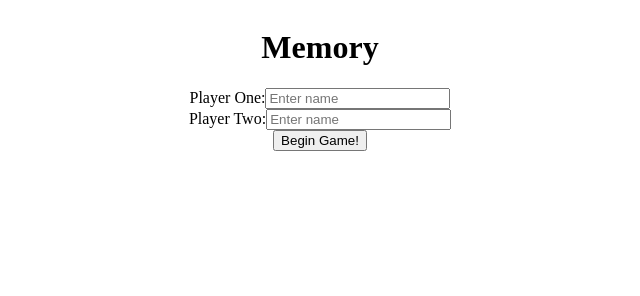
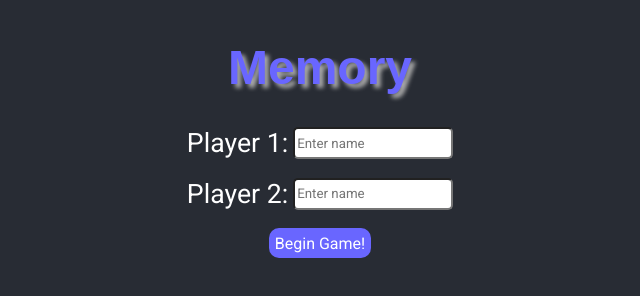
Before and after one commit to piper88/memory-react, a React app: page / in a window 1280 px wide. Shown: the whole page, without its empty margins (320-960 px from the left). Built offline with nearby package versions, Linux system fonts and the light colour scheme; a web font is replaced by a local one.

Commit message:
adds styling to player form elements button, input, and label

```diff
--- a/public/index.html
+++ b/public/index.html
@@ -3,6 +3,9 @@
   <head>
     <meta charset="utf-8" />
     <link rel="icon" href="%PUBLIC_URL%/favicon.ico" />
+    <link rel="stylesheet"
+          href="https://fonts.googleapis.com/css?family=Potta+One">
+    <link href="https://fonts.googleapis.com/css2?family=Roboto&display=swap" rel="stylesheet">
     <meta name="viewport" content="width=device-width, initial-scale=1" />
     <meta name="theme-color" content="#000000" />
     <meta
--- a/src/components/Game/game.css
+++ b/src/components/Game/game.css
@@ -2,9 +2,12 @@
   display: flex;
   flex-direction: column;
   align-items: center;
-  /* width: 100%; */
+  height: 250px;
 }
 
 .title {
-
+  font-family: 'Potta One', sans-serif;
+  font-size: 36pt;
+  text-shadow: 4px 4px 4px #aaa;
+  color: #6966ff;
 }
--- a/src/components/PlayerForm/PlayerForm.js
+++ b/src/components/PlayerForm/PlayerForm.js
@@ -34,7 +34,7 @@ const PlayerForm = props => {
       <form className='form-container' onSubmit = {handleSubmit} data-test = "Player Form" >
 
         <label>
-          Player One:
+          Player 1:
           <input
           type="text"
           name='playerA'
@@ -44,7 +44,7 @@ const PlayerForm = props => {
           />
         </label>
         <label>
-          Player Two:
+          Player 2:
           <input
           type="text"
           name='playerB'
--- a/src/components/PlayerForm/playerform.css
+++ b/src/components/PlayerForm/playerform.css
@@ -2,4 +2,28 @@
   display: flex;
   flex-direction: column;
   align-items: center;
+  height: 100%;
+  justify-content: space-between;
 }
+
+input {
+  margin-left: 5px;
+  border-radius: 5px;
+  font-family: 'Roboto';
+}
+
+button {
+  border-radius: 10px;
+  height: 30px;
+  background-color: #6966ff;
+  font-family: 'Roboto';
+  font-size: 12pt;
+  color: white;
+  border: none;
+}
+
+label {
+  color: white;
+  font-size: 20pt;
+  display: flex;
+}
--- a/src/index.css
+++ b/src/index.css
@@ -10,3 +10,8 @@
   grid-template-columns: 1fr 1fr 1fr 1fr 1fr 1fr;
   grid-template-rows: 1fr 1fr 1fr;
 }
+
+body {
+  background-color: #282c34;
+  font-family: 'Roboto';
+}
--- a/src/index.js
+++ b/src/index.js
@@ -4,6 +4,6 @@ import Game from './components/Game/Game.js';
 import './index.css'
 
 ReactDOM.render(
-  <Game />,
+  <Game/>,
   document.getElementById('root')
 )
```
